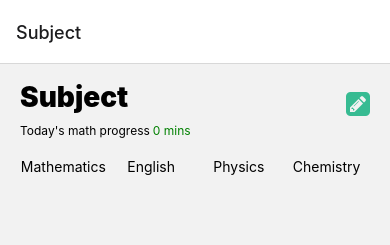
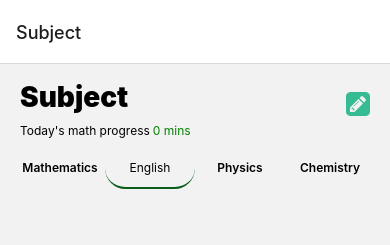
Before and after one commit to SkrChowdhury/react-native-ecommerceapp-design, a React Native app: screen /Subject in a window 390 px wide. Shown: the top 245 px of the page. Built offline with nearby package versions, Linux system fonts and the light colour scheme.

Commit message:
top tab design done

```diff
--- a/app/screens/SubjectScreen.js
+++ b/app/screens/SubjectScreen.js
@@ -1,10 +1,52 @@
-import React from 'react';
-import {View, Text, ScrollView, TouchableOpacity} from 'react-native';
+import React, { useState } from 'react';
+import {View, Text, ScrollView, TouchableOpacity, Animated} from 'react-native';
 import {SafeAreaView} from 'react-native-safe-area-context';
 import Icon from 'react-native-vector-icons/FontAwesome';
 import styles from '../../style/styles';
 
+
 const SubjectScreen = () => {
+
+ const [tab, setTab] = useState({
+        tab1: false,
+        tab2: true
+    });
+
+    const handleTab = (swap) =>{
+       if(swap==="tab1"){
+            setTab({
+               tab1: true,
+               tab2: false,
+               tab3: false,
+               tab4: false,
+            })
+       }
+       if (swap==="tab2") {
+        setTab({
+            tab1: false,
+            tab2: true,
+            tab3: false,
+            tab4:false,
+     })
+       }
+       if (swap==="tab3"){
+        setTab({
+            tab1: false,
+            tab2: false,
+            tab3: true,
+            tab4: false,
+     })
+       }
+       if (swap==="tab4"){
+        setTab({
+            tab1: false,
+            tab2: false,
+            tab3: false,
+            tab4: true,
+     })
+       }
+    }
+
   return (
     <View style={styles.parentContainer}>
       <View style={styles.header}>
@@ -25,46 +67,48 @@ const SubjectScreen = () => {
 
 
 
+      <View style={styles.tabGroup}>
+      <TouchableOpacity
+          activeOpacity={0.6}
+          underlayColor="#37BB92"
+          onPress={()=> handleTab("tab1")}
+          style={[styles.tabButton, tab.tab1 && styles.tabButtonActive]}
 
+      >
+         <Text style={[styles.tabButtonTitle, tab.tab1 && styles.tabButtonTitleActive]}>Mathematics</Text>
+      </TouchableOpacity>
 
-<View style={{width:'90%', marginLeft:'auto',marginRight:'auto'}}>
+      <TouchableOpacity
+         activeOpacity={0.6}
+         underlayColor="#37BB92"
+         onPress={()=> handleTab("tab2")}
+         style={[styles.tabButton, tab.tab2 && styles.tabButtonActive]}
+      >
+         <Text style={[styles.tabButtonTitle, tab.tab2 && styles.tabButtonTitleActive]}>English</Text>
+      </TouchableOpacity>
 
-  <View
-  style={
-    {
-    flexDirection:'row',
-    marginTop:20,
-    marginBottom:20
-    }}>
-    <TouchableOpacity
-    style={
-      {
-        flex:1,
-        justifyContent:'center', alignItems:'center'
-        }}>
-      <Text>Mathematics</Text>
-    </TouchableOpacity>
+      <TouchableOpacity
+         activeOpacity={0.6}
+         underlayColor="#37BB92"
+         onPress={()=> handleTab("tab3")}
+         style={[styles.tabButton, tab.tab3 && styles.tabButtonActive]}
+      >
+         <Text style={[styles.tabButtonTitle, tab.tab3 && styles.tabButtonTitleActive]}>Physics</Text>
+      </TouchableOpacity>
 
-    <TouchableOpacity style={{flex:1,justifyContent:'center', alignItems:'center'}}>
-      <Text>English</Text>
-    </TouchableOpacity>
-
-    <TouchableOpacity style={{flex:1,justifyContent:'center', alignItems:'center'}}>
-      <Text>Physics</Text>
-    </TouchableOpacity>
-
-    <TouchableOpacity style={{flex:1,justifyContent:'center', alignItems:'center'}}>
-      <Text>Chemistry</Text>
-    </TouchableOpacity>
-
+      <TouchableOpacity
+         activeOpacity={0.6}
+         underlayColor="#37BB92"
+         onPress={()=> handleTab("tab4")}
+         style={[styles.tabButton, tab.tab4 && styles.tabButtonActive]}
+      >
+         <Text style={[styles.tabButtonTitle, tab.tab4 && styles.tabButtonTitleActive]}>Chemistry</Text>
+      </TouchableOpacity>
   </View>
-
-</View>
-
-    </View>
 
 
 
+    </View>
   );
 };
 
--- a/style/styles.js
+++ b/style/styles.js
@@ -84,7 +84,41 @@ shadow: {
   shadowOpacity: 2,
   elevation: 4,
   backgroundColor : "#fff" // invisible color
-}
+},
+
+// Top bar navigation styles
+
+ tabGroup:{
+      flexDirection: 'row',
+      justifyContent: 'center',
+      marginHorizontal: 15,
+      marginTop:10,
+      justifyContent: 'space-between'
+    },
+    tabButton:{
+        backgroundColor: 'transparent',
+        borderRadius: 46,
+  width:'25%',
+        paddingVertical: 12,
+        alignItems: 'center',
+    },
+    tabButtonActive:{
+        borderBottomColor: '#0B5D1E',
+        borderBottomWidth:2,
+        alignItems: 'center',
+    },
+    tabButtonTitle:{
+        fontSize: 12,
+        fontWeight: '600',
+        textAlign: 'center',
+        color: '#000'
+    },
+    tabButtonTitleActive:{
+        fontSize: 12,
+        fontWeight: 'normal',
+        textAlign: 'center',
+        color: '#000'
+    },
 })
 
 export default styles;
```
